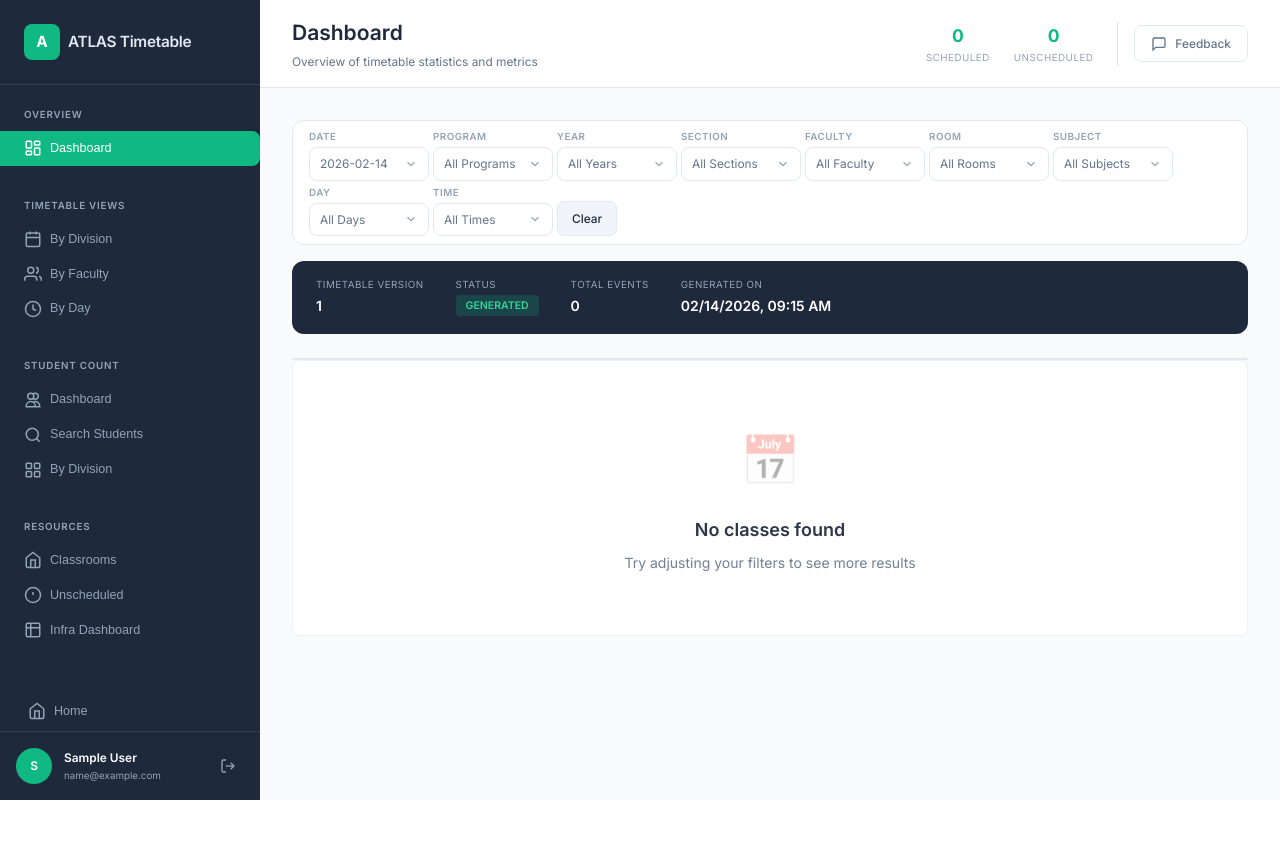
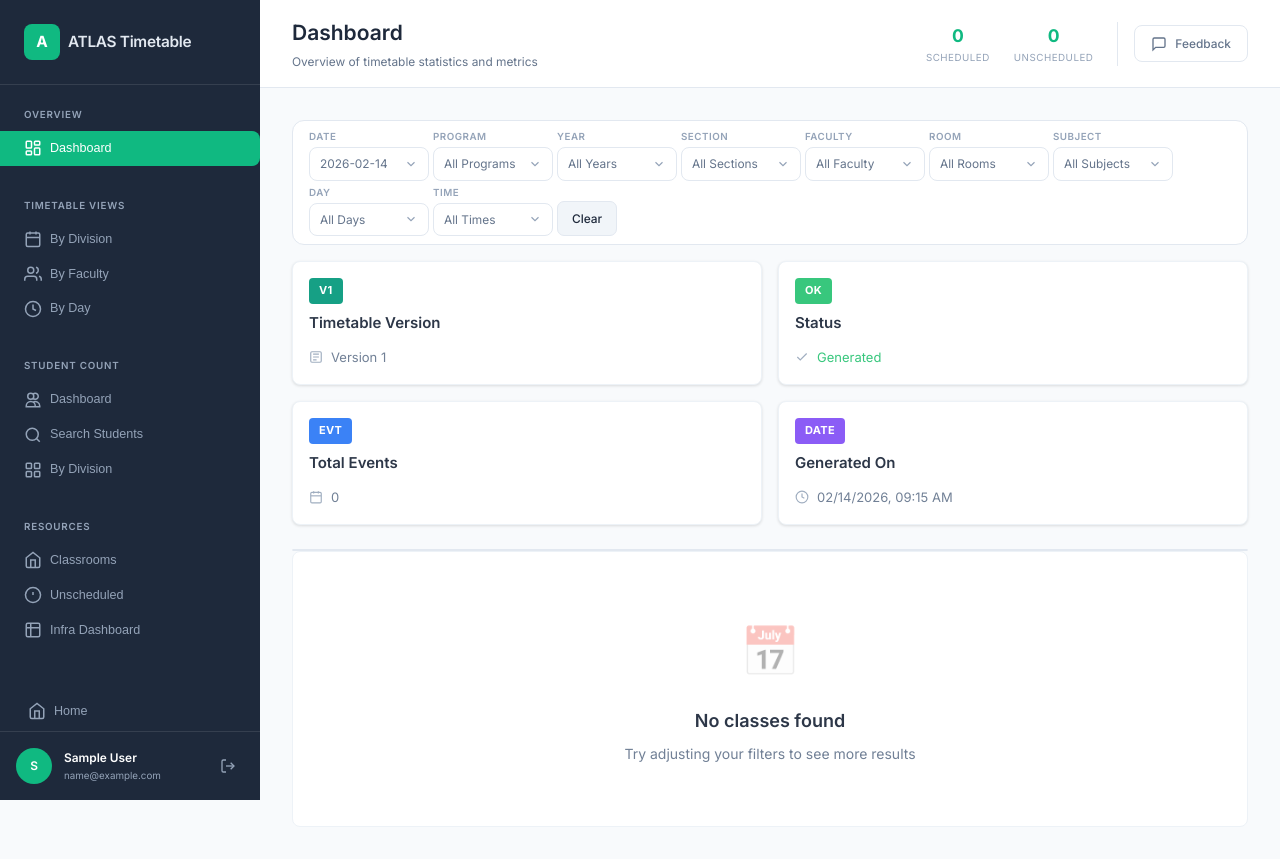
Before and after one commit to atlasskilltech/schedule-timetable, a Node server app: page /dashboard in a window 1280 px wide. Before the commit the page ends 800 px from the top, so only its background shows below. Run offline with Node 20, Linux system fonts and the light colour scheme; the visitor is signed in with stand-in values (Sample User, id 1); data that the repository does not hold is empty; some libraries are stand-ins or nearby versions.

Commit message:
Apply class-card design to all dashboard pages
Convert all card renderings across every dashboard to use the
unified .class-card, .card-subject, .subject-badge, .subject-name,
.card-info, .card-info-row pattern with SVG icons:

- dashboard.ejs: stats bar -> class-cards-grid with 4 stat cards
- dashboard.js: renderClassCard -> .class-card with card-time,
  card-subject, card-info structure; grid -> class-cards-grid
- infra-dashboard.ejs: 4 Tailwind stat cards -> class-card cards
- start.ejs: 3 Tailwind nav cards -> class-card cards
- unscheduled.js: list items -> class-cards-grid with class-card
  cards for classes, faculties, and rooms

Already correct (no changes): by-faculty.js, by-division.js,
by-day.js, classrooms.js

https://claude.ai/code/session_017QCpJGJc7dugrNTjhf7WbV

```diff
--- a/public/js/dashboard.js
+++ b/public/js/dashboard.js
@@ -1088,20 +1088,19 @@ function renderTimetable(data) {
     if (classes.length === 0) return;
 
     html += `
-
-        <div class="px-[24px] py-[16px] bg-[#f8fafc] border-b border-[#e2e8f0] flex items-center gap-[8px]">
-        <svg viewBox="0 0 24 24" fill="none" class="text-[#94a3b8]" stroke="currentColor" stroke-width="2" width="18" height="18">
-                    <rect x="3" y="4" width="18" height="18" rx="2"></rect>
-                    <line x1="16" y1="2" x2="16" y2="6"></line>
-                    <line x1="8" y1="2" x2="8" y2="6"></line>
-                </svg>
-          <h3 class="text-[1rem] font-[600] text-[#1e293b] m-0">${dayName}</h3>
-          <span class="text-[0.85rem] text-[#64748b] font-[400]">(${classes.length} classes)</span>
+        <div class="day-header" style="padding:16px 24px;background:var(--bg-secondary);border-bottom:1px solid var(--border-light);display:flex;align-items:center;gap:8px">
+          <svg viewBox="0 0 24 24" fill="none" stroke="currentColor" stroke-width="2" width="18" height="18" style="color:var(--text-tertiary)">
+            <rect x="3" y="4" width="18" height="18" rx="2"></rect>
+            <line x1="16" y1="2" x2="16" y2="6"></line>
+            <line x1="8" y1="2" x2="8" y2="6"></line>
+            <line x1="3" y1="10" x2="21" y2="10"></line>
+          </svg>
+          <h3 style="font-size:1rem;font-weight:600;color:var(--text-primary);margin:0">${dayName}</h3>
+          <span class="day-count">(${classes.length} classes)</span>
         </div>
-        <div class="grid grid-cols-[repeat(auto-fill,minmax(280px,1fr))] gap-[16px] p-[24px] bg-white">
+        <div class="class-cards-grid" style="padding:24px">
           ${classes.map((cls) => renderClassCard(cls)).join("")}
         </div>
-
     `;
   });
 
@@ -1110,7 +1109,6 @@ function renderTimetable(data) {
 
 // Render individual class card
 function renderClassCard(cls) {
-    console.log("renderClassCard",cls.class_year);
   const schoolId = cls.school_id || "default";
   const schoolCode = cls.school_code || "";
   const facultyName =
@@ -1120,70 +1118,57 @@ function renderClassCard(cls) {
   const buildingInfo = cls.floor_building
     ? `${cls.floor_building} - ${cls.floor_name}`
     : "";
-
-    const years = cls.class_year || "";
+  const years = cls.class_year || "";
 
   return `
-    <div class="relative cursor-pointer bg-white border border-[#e2e8f0] rounded-[8px] p-[16px] transition-all duration-[150ms] ease-in-out hover:border-[#10b981] hover:shadow-[0_4px_6px_-1px_rgb(0_0_0_/_0.1),_0_2px_4px_-2px_rgb(0_0_0_/_0.1)] hover:-translate-y-[1px]" data-school="${schoolId}">
-      <div class="flex justify-between items-center mb-[8px] pb-[8px] border-b border-[#f1f5f9]">
-        <span class="flex items-center gap-[6px] text-[0.85rem] font-[500] text-[#64748b]">
-        <svg class="w-[14px] h-[14px] text-[#94a3b8]" viewBox="0 0 24 24" fill="none" stroke="currentColor" stroke-width="2">
+    <div class="class-card" data-school="${schoolId}">
+      <div class="card-time">
+        <svg viewBox="0 0 24 24" fill="none" stroke="currentColor" stroke-width="2">
           <circle cx="12" cy="12" r="10"></circle>
           <polyline points="12 6 12 12 16 14"></polyline>
         </svg>
-        ${cls.start_time} - ${cls.end_time}
-        </span>
-        <span class="text-[0.8rem] font-[600] bg-[#f1f5f9] px-[10px] py-[4px] rounded-[4px] text-[#1e293b] border border-[#e2e8f0]">101-B</span>
+        <span>${cls.start_time} - ${cls.end_time}</span>
+        <span class="card-time-value" style="margin-left:auto">${roomInfo}</span>
       </div>
 
-      <div class="mb-[8px]">
-      <div class="inline-flex items-center gap-[4px] text-[0.75rem] font-[700] text-[#10b981] bg-[rgba(16,185,129,0.1)] px-[8px] py-[3px] rounded-[4px] mb-[6px] uppercase tracking-[0.02em]" data-school="${schoolId}">
-      <svg viewBox="0 0 24 24" fill="none" stroke="currentColor" stroke-width="2" class="w-[14px] h-[14px]">
-                        <rect x="3" y="3" width="18" height="18" rx="2"></rect>
-                        <path d="M7 7h10M7 12h10M7 17h6"></path>
-                    </svg>  ${schoolCode === "" ? "No Data": schoolCode}
-                    </div>
-
-        <div class="text-[0.85rem] font-[500] text-[#64748b] leading-[1.4] line-clamp-2">${cls.subject_name || "N/A"}</div>
+      <div class="card-subject">
+        <span class="subject-badge" data-school="${schoolId}">${schoolCode || "N/A"}</span>
+        <div class="subject-name">${cls.subject_name || "N/A"}</div>
       </div>
 
-      <div class="flex flex-col gap-[6px] text-[0.8rem] text-[#64748b] mt-[8px] pt-[8px] border-t border-[#f1f5f9]">
-        <div class="flex items-center gap-[6px]">
-          <svg viewBox="0 0 24 24" fill="none" stroke="currentColor" stroke-width="2" class="w-[14px] h-[14px] shrink-0 text-[#94a3b8]">
+      <div class="card-info">
+        <div class="card-info-row">
+          <svg viewBox="0 0 24 24" fill="none" stroke="currentColor" stroke-width="2">
             <path d="M20 21v-2a4 4 0 0 0-4-4H8a4 4 0 0 0-4 4v2"></path>
             <circle cx="12" cy="7" r="4"></circle>
           </svg>
-          ${facultyName}
+          <span>${facultyName}</span>
         </div>
-        <div class="flex items-center gap-[6px]">
-          <svg viewBox="0 0 24 24" fill="none" stroke="currentColor" stroke-width="2" class="w-[14px] h-[14px] shrink-0 text-[#94a3b8]">
-            <path d="M20 21v-2a4 4 0 0 0-4-4H8a4 4 0 0 0-4 4v2"></path>
-            <circle cx="12" cy="7" r="4"></circle>
+        <div class="card-info-row">
+          <svg viewBox="0 0 24 24" fill="none" stroke="currentColor" stroke-width="2">
+            <rect x="3" y="4" width="18" height="18" rx="2"></rect>
+            <line x1="16" y1="2" x2="16" y2="6"></line>
+            <line x1="8" y1="2" x2="8" y2="6"></line>
+            <line x1="3" y1="10" x2="21" y2="10"></line>
           </svg>
-         ${years || 0} Years
+          <span>${years || 0} Years</span>
         </div>
-        ${
-          cls.class_name
-            ? `
-        <div class="flex items-center gap-[6px]">
-          <svg viewBox="0 0 24 24" fill="none" stroke="currentColor" stroke-width="2" class="w-[14px] h-[14px] shrink-0 text-[#94a3b8]">
+        ${cls.class_name ? `
+        <div class="card-info-row">
+          <svg viewBox="0 0 24 24" fill="none" stroke="currentColor" stroke-width="2">
             <path d="M17 21v-2a4 4 0 0 0-4-4H5a4 4 0 0 0-4 4v2"></path>
             <circle cx="9" cy="7" r="4"></circle>
             <path d="M23 21v-2a4 4 0 0 0-3-3.87"></path>
             <path d="M16 3.13a4 4 0 0 1 0 7.75"></path>
           </svg>
-         ${cls.class_name}
+          <span>${cls.class_name}</span>
         </div>
-        `
-            : ""
-        }
-
-
-        <div class="flex items-center gap-[6px]">
-          <svg viewBox="0 0 24 24" fill="none" stroke="currentColor" stroke-width="2" class="w-[14px] h-[14px] shrink-0 text-[#94a3b8]">
+        ` : ""}
+        <div class="card-info-row">
+          <svg viewBox="0 0 24 24" fill="none" stroke="currentColor" stroke-width="2">
             <path d="M3 9l9-7 9 7v11a2 2 0 0 1-2 2H5a2 2 0 0 1-2-2z"></path>
           </svg>
-          <span>${roomInfo}${buildingInfo ? " • " + buildingInfo : ""}dddfaizan</span>
+          <span>${roomInfo}${buildingInfo ? " &bull; " + buildingInfo : ""}</span>
         </div>
       </div>
     </div>
--- a/views/dashboard.ejs
+++ b/views/dashboard.ejs
@@ -325,25 +325,55 @@ transition-all duration-[150ms] ease-in-out h-fit whitespace-nowrap" id="clearFi
 
 
 
-      <div class="flex bg-[#1e293b] rounded-[12px] px-[24px] py-[16px] mb-[24px] gap-[32px]">
-
-          <div class="flex flex-col gap-[2px]">
-            <span class="text-[0.7rem] text-[#94a3b8] uppercase tracking-[0.05em]">TIMETABLE VERSION</span>
-            <span class="text-[1rem] font-[600] text-white">1</span>
+      <div class="class-cards-grid" style="margin-bottom:24px">
+        <div class="class-card">
+          <div class="card-subject">
+            <span class="subject-badge">V1</span>
+            <div class="subject-name">Timetable Version</div>
           </div>
-          <div class="flex flex-col gap-[2px]">
-            <span class="text-[0.7rem] text-[#94a3b8] uppercase tracking-[0.05em]">STATUS</span>
-            <span class="inline-block bg-[rgba(16,185,129,0.2)] text-[#34d399] px-[10px] py-[2px] rounded-[4px] text-[0.75rem] font-[600]">GENERATED</span>
+          <div class="card-info">
+            <div class="card-info-row">
+              <svg viewBox="0 0 24 24" fill="none" stroke="currentColor" stroke-width="2"><rect x="3" y="3" width="18" height="18" rx="2"></rect><path d="M7 7h10M7 12h10M7 17h6"></path></svg>
+              <span>Version 1</span>
+            </div>
           </div>
-          <div class="flex flex-col gap-[2px]">
-            <span class="text-[0.7rem] text-[#94a3b8] uppercase tracking-[0.05em]">TOTAL EVENTS</span>
-            <span class="text-[1rem] font-[600] text-white" id="totalEvents">0</span>
+        </div>
+        <div class="class-card">
+          <div class="card-subject">
+            <span class="subject-badge" style="background:var(--success-color)">OK</span>
+            <div class="subject-name">Status</div>
           </div>
-          <div class="flex flex-col gap-[2px]">
-            <span class="text-[0.7rem] text-[#94a3b8] uppercase tracking-[0.05em]">GENERATED ON</span>
-            <span class="text-[1rem] font-[600] text-white" id="generatedDate">-</span>
+          <div class="card-info">
+            <div class="card-info-row" style="color:var(--success-color)">
+              <svg viewBox="0 0 24 24" fill="none" stroke="currentColor" stroke-width="2"><polyline points="20 6 9 17 4 12"></polyline></svg>
+              <span>Generated</span>
+            </div>
           </div>
-
+        </div>
+        <div class="class-card">
+          <div class="card-subject">
+            <span class="subject-badge" style="background:#3b82f6">EVT</span>
+            <div class="subject-name">Total Events</div>
+          </div>
+          <div class="card-info">
+            <div class="card-info-row">
+              <svg viewBox="0 0 24 24" fill="none" stroke="currentColor" stroke-width="2"><rect x="3" y="4" width="18" height="18" rx="2"></rect><line x1="16" y1="2" x2="16" y2="6"></line><line x1="8" y1="2" x2="8" y2="6"></line><line x1="3" y1="10" x2="21" y2="10"></line></svg>
+              <span id="totalEvents">0</span>
+            </div>
+          </div>
+        </div>
+        <div class="class-card">
+          <div class="card-subject">
+            <span class="subject-badge" style="background:#8b5cf6">DATE</span>
+            <div class="subject-name">Generated On</div>
+          </div>
+          <div class="card-info">
+            <div class="card-info-row">
+              <svg viewBox="0 0 24 24" fill="none" stroke="currentColor" stroke-width="2"><circle cx="12" cy="12" r="10"></circle><polyline points="12 6 12 12 16 14"></polyline></svg>
+              <span id="generatedDate">-</span>
+            </div>
+          </div>
+        </div>
       </div>
 
 
```
Also changed, not shown: public/js/unscheduled.js (+56 -26 lines), views/infra-dashboard.ejs (+45 -13 lines), views/start.ejs (+46 -36 lines).
